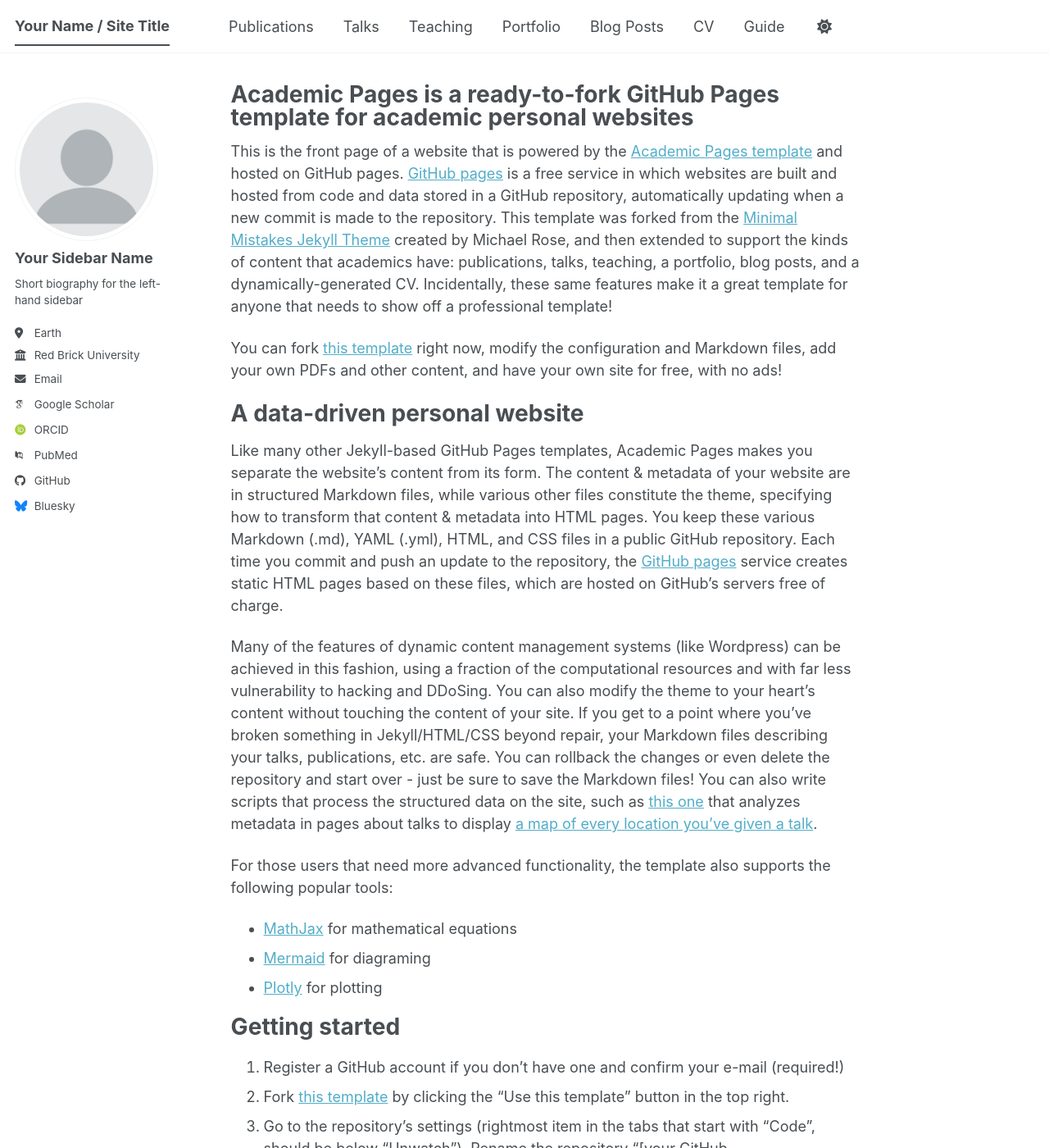
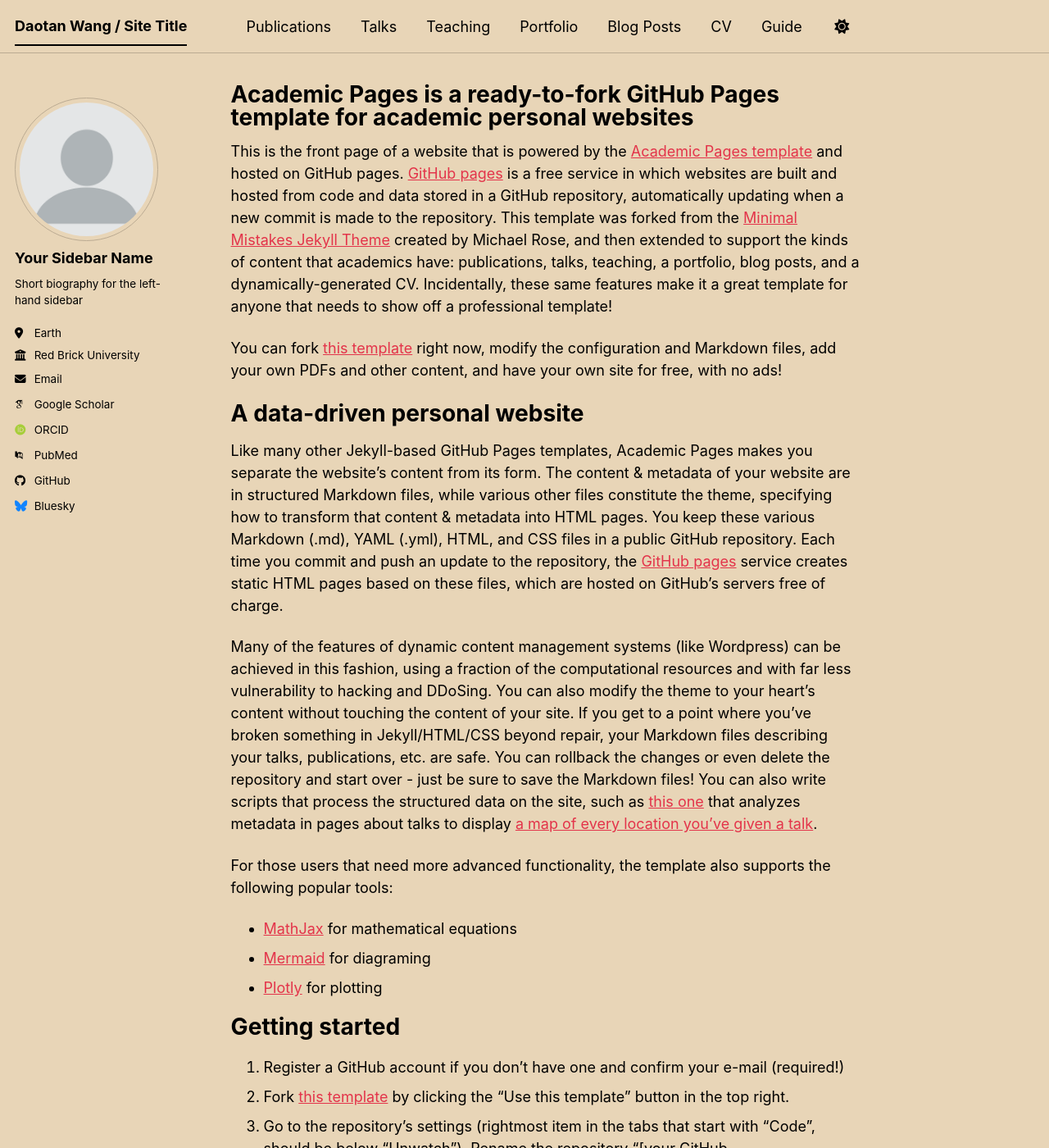
Before and after one commit to wangdt23/wangdt23.github.io, a Jekyll site: the page built from _pages/about.md, in a window 1280 px wide and 1400 px high. Shown: the whole window at 82% size. Built offline with Jekyll 4.4.1, drawn with Linux system fonts in a browser that asks for light colours; some web fonts are replaced; a script bundle is joined from its source files by our own code; library files that are not in the unit come from our copies; some of the changed text lies outside the part shown.

Commit message:
Update _config.yml

```diff
--- a/_config.yml
+++ b/_config.yml
@@ -8,12 +8,12 @@
 
 # Basic Site Settings
 locale                   : "en-US"
-site_theme               : "default" # The available themes options are "default", "air", "sunrise", "mint", "dirt" and "contrast"
-title                    : "Your Name / Site Title"
+site_theme               : "sunrise" # The available themes options are "default", "air", "sunrise", "mint", "dirt" and "contrast"
+title                    : "Daotan Wang / Site Title"
 title_separator          : "-"
-name                     : &name "Your Name"
-description              : &description "Your Name's academic portfolio"   # Update this with a general description of your site, this is the default if not overridden by a page
-url                      : https://academicpages.github.io # The base hostname & protocol for your site e.g. "https://[your GitHub username].github.io",
+name                     : &name "Daotan Wang"
+description              : &description "Daotan's academic portfolio"   # Update this with a general description of your site, this is the default if not overridden by a page
+url                      : https://wangdt23.github.io # The base hostname & protocol for your site e.g. "https://[your GitHub username].github.io",
                                                            # or if you already have some other page hosted on Github then use "https://[your GitHub username].github.io/[Your Repo Name]"
 baseurl                  : "" # the subpath of your site, e.g. "/blog"
 repository               : "academicpages/academicpages.github.io"
```
